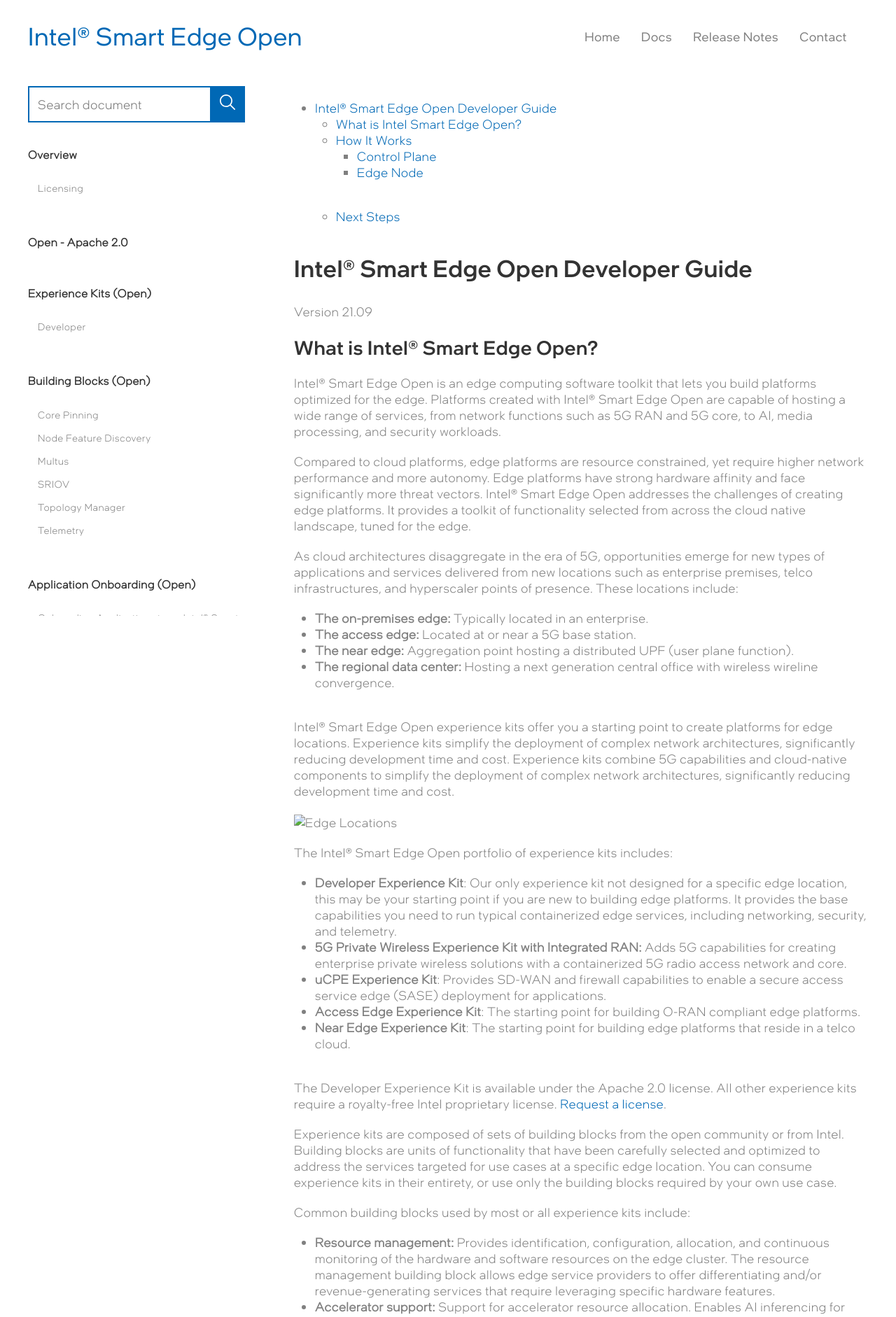
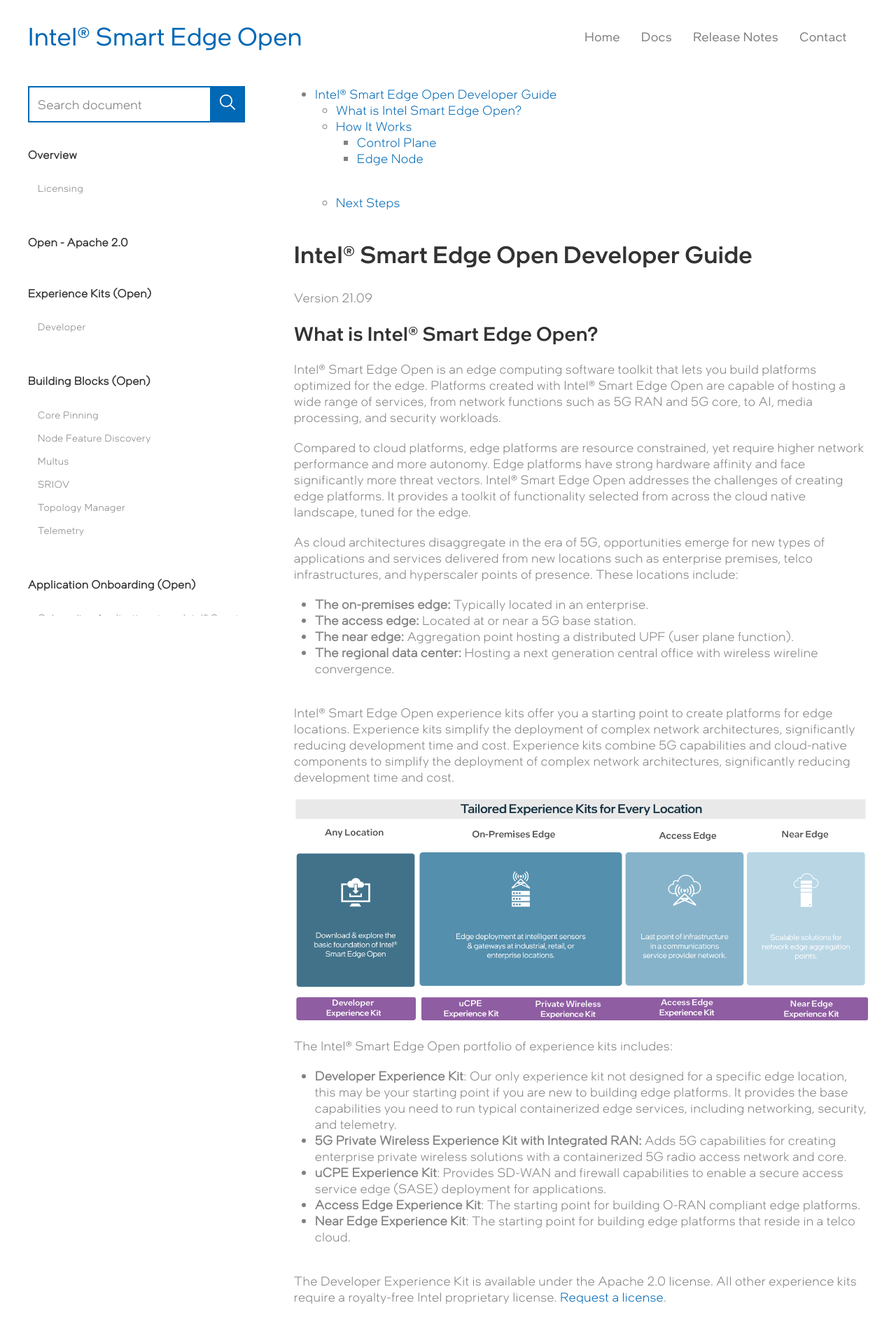
Before and after one commit to intelsmartedgeons/docs, a Jekyll site: the page built from product-overview.md, in a window 1280 px wide. Shown: the top 1882 px of the page at 70% size. Built offline with Jekyll 4.4.1, drawn with Linux system fonts in a browser that asks for light colours; some web fonts are replaced; our own code applies the rules of GitHub Pages for plain Markdown files; comment, search, counter and statistics services are not loaded.

```diff
--- a/_config.yml
+++ b/_config.yml
@@ -10,7 +10,7 @@ description:        Documentation Jekyll theme.
 lang:               en
 
 # Site subpath, e.g. /blog
-baseurl:            ""
+baseurl:            "/docs"
 
 
 apiURL: "https://openness-staging.onsumaye.com"
--- a/product-overview.md
+++ b/product-overview.md
@@ -26,7 +30,7 @@ As cloud architectures disaggregate in the era of 5G, opportunities emerge for n
 
 Intel® Smart Edge Open experience kits offer you a starting point to create platforms for edge locations. Experience kits simplify the deployment of complex network architectures, significantly reducing development time and cost. Experience kits combine 5G capabilities and cloud-native components to simplify the deployment of complex network architectures, significantly reducing development time and cost.
 
-[![Edge Locations](images/overview1.png)](images/overview1.png)
+[![Edge Locations]({{ site.baseurl }}/images/overview1.png)](images/overview1.png)
 
 The Intel® Smart Edge Open portfolio of experience kits includes:
 - **Developer Experience Kit**: Our only experience kit not designed for a specific edge location, this may be your starting point if you are new to building edge platforms. It provides the base capabilities you need to run typical containerized edge services, including networking, security, and telemetry.
```
Also changed, not shown: other parts of product-overview.md (+4 -0 lines), Gemfile.lock.
